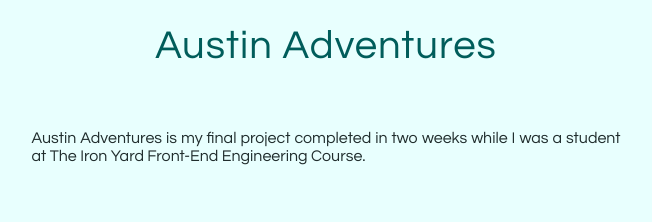
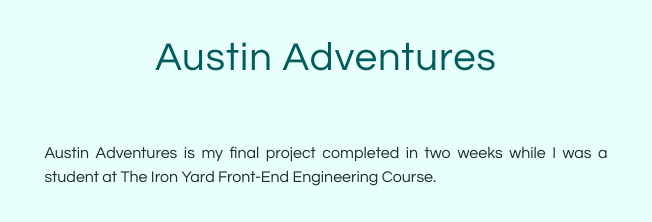
Before and after one commit to devonmoubry/devon.moubry.com, a plain HTML site: page index.html in a window 1280 px wide. Shown: the part 1360-1582 px from the top of the page, without its empty margins (314-966 px from the left). Drawn offline with nearby package versions, Linux system fonts and the light colour scheme.

Commit message:
Paragraph readability

```diff
--- a/main.css
+++ b/main.css
@@ -99,7 +99,7 @@ header {
   flex-direction: column;
   height: 100vh;
   justify-content: space-around;
-  margin: 4vw;
+  margin: 6vw;
   text-align: center;
 }
 
@@ -139,6 +139,10 @@ li {
   list-style: none;
 }
 
+p.project-description {
+  line-height: 1.5;
+}
+
 @media screen and (min-width: 425px) {
 
   footer .cta {
@@ -174,7 +178,7 @@ li {
     margin: 0;
   }
 
-  i.fa.fa-chevron-down {
+  .project i.fa.fa-chevron-down {
     display: none;
   }
 
```
